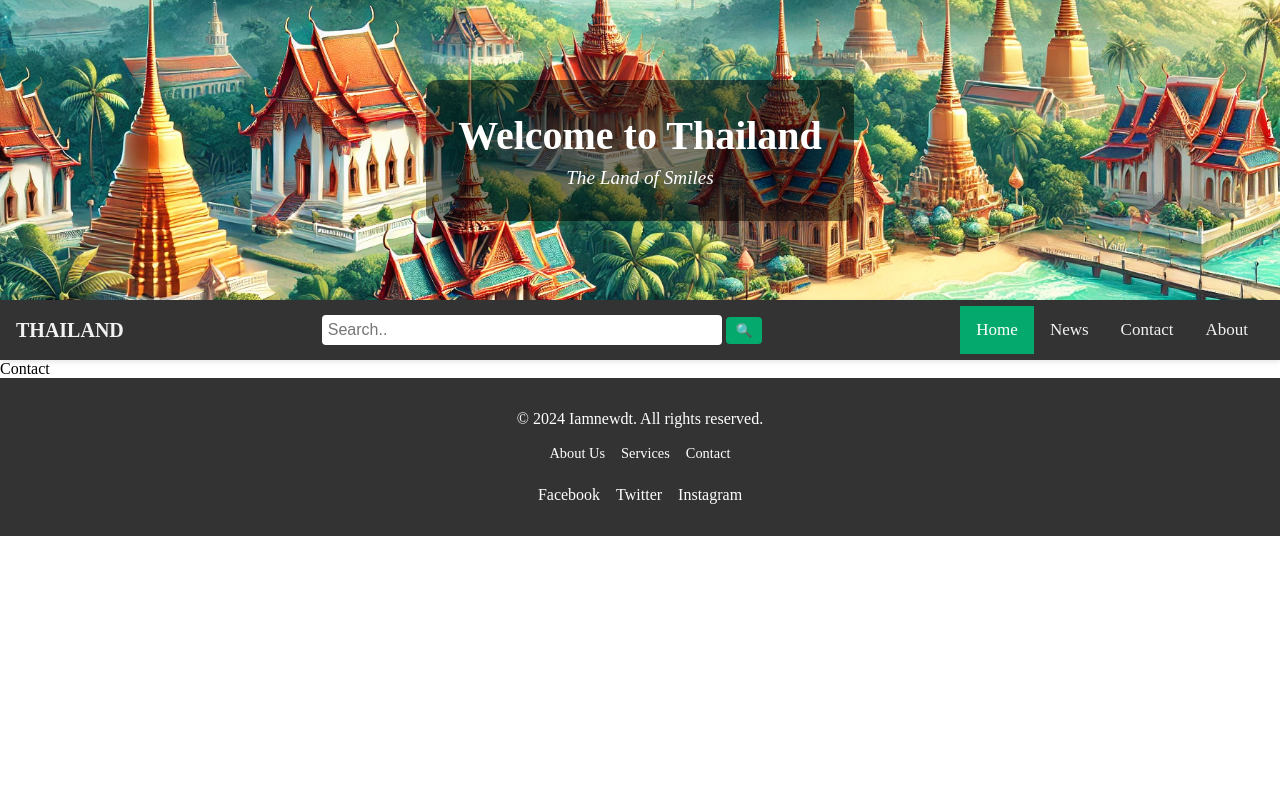
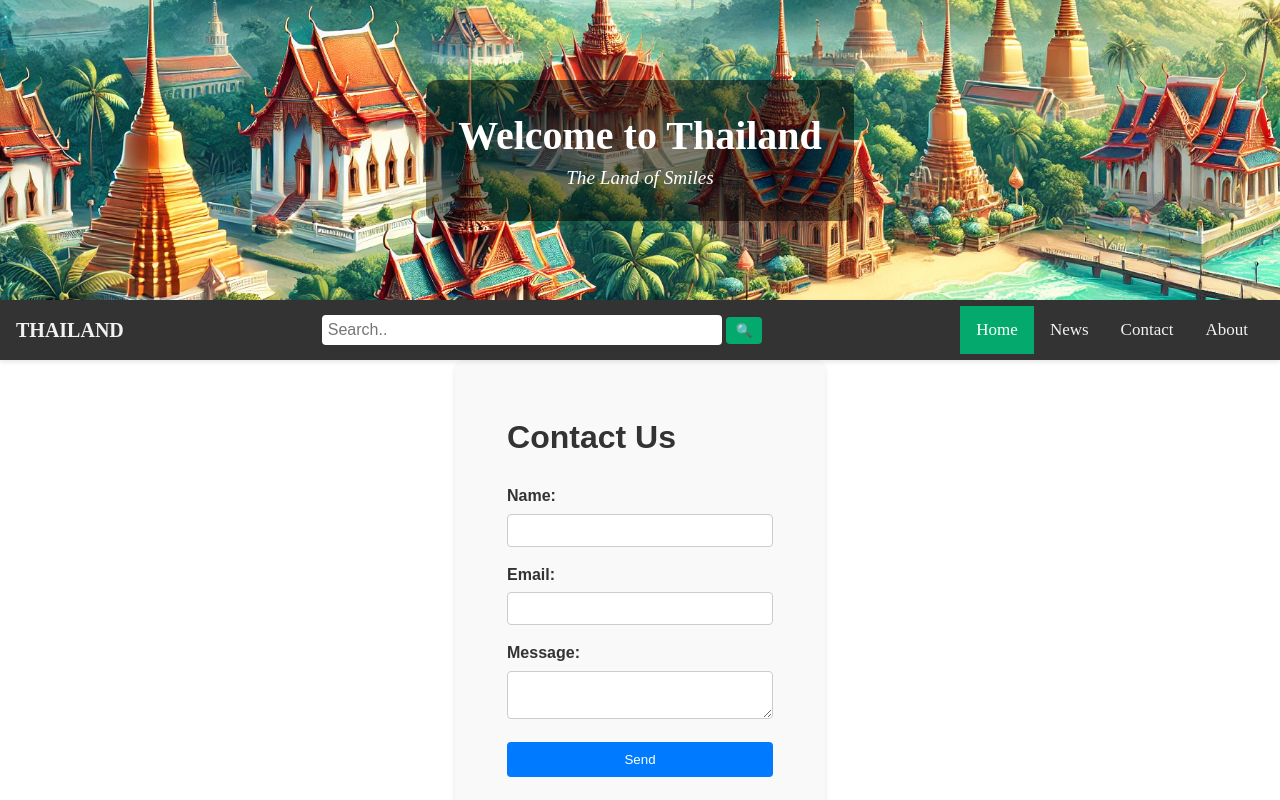
Before and after one commit to iamnewdt/web-tourist-vite, a React (Vite) app: page /Contact in a window 1280 px wide. Shown: the top 800 px of the page. Built offline with nearby package versions, Linux system fonts and the light colour scheme.

Commit message:
01/12/2024 Update contact page and freeze footer

```diff
--- a/src/App.css
+++ b/src/App.css
@@ -93,6 +93,18 @@
   color: #f0a500;
 }
 
+/* Add on freeze footer */
+.App {
+  display: flex;
+  flex-direction: column;
+  min-height: 100vh; /* add just height viewport */
+}
+
+main {
+  flex: 1;
+  padding: 2rem;
+  background-color: #f9f9f9; /* Add space main content */
+}
 
 /* Main About */
 main {
@@ -277,3 +289,56 @@
   padding-left: 15px;
   margin: 20px 0;
 }
+
+/* Contact.css */
+
+.contact-container {
+  max-width: 600px;
+  margin: 0 auto;
+  padding: 20px;
+}
+
+.contact-container h1 {
+  font-size: 2rem;
+  margin-bottom: 20px;
+}
+
+.contact-container form {
+  display: flex;
+  flex-direction: column;
+}
+
+.contact-container .form-group {
+  margin-bottom: 15px;
+}
+
+.contact-container label {
+  font-weight: bold;
+}
+
+.contact-container input,
+.contact-container textarea {
+  width: 100%;
+  padding: 8px;
+  margin-top: 5px;
+  border: 1px solid #ccc;
+  border-radius: 4px;
+}
+
+.contact-container button {
+  background-color: #007BFF;
+  color: #fff;
+  padding: 10px 20px;
+  border: none;
+  cursor: pointer;
+  border-radius: 4px;
+}
+
+.contact-container button:hover {
+  background-color: #0056b3;
+}
+
+.contact-container .status {
+  margin-top: 15px;
+  font-size: 1.1rem;
+}
--- a/src/App.jsx
+++ b/src/App.jsx
@@ -1,4 +1,3 @@
-import { useState } from 'react';
 import { BrowserRouter, Routes, Route } from 'react-router-dom';
 import './App.css';
 import Nav from './components/Nav';
@@ -9,26 +8,21 @@
 import Contact from './page/Contact';
 import About from './page/About'
 
-// Combine both functions into one App function
+/* Combine both functions into one App function*/
 export default function App() {
-  const [count, setCount] = useState(0);
-
   return (
     <BrowserRouter>
-      <div className='App'>
-        {/* Common layout components */}
+      <div className="App">
         <Header />
         <Nav />
-
-        {/* Routing setup */}
+        <main>
           <Routes>
             <Route path="Home" element={<Home />} />
             <Route path="News" element={<News />} />
             <Route path="Contact" element={<Contact />} />
             <Route path="About" element={<About />} />
           </Routes>
-
-        {/* Footer is displayed on all routes */}
+        </main>
         <Footer />
       </div>
     </BrowserRouter>
--- a/src/page/Contact.jsx
+++ b/src/page/Contact.jsx
@@ -1,9 +1,83 @@
-import React from 'react'
+import React, { useState } from 'react';
 
 function Contact() {
+  const [formData, setFormData] = useState({
+    name: '',
+    email: '',
+    message: '',
+  });
+
+  const [status, setStatus] = useState(null);
+
+  const handleChange = (e) => {
+    const { name, value } = e.target;
+    setFormData({ ...formData, [name]: value });
+  };
+
+  const handleSubmit = async (e) => {
+    e.preventDefault();
+    setStatus('Sending...');
+
+    // ส่งข้อมูลไปยังเซิร์ฟเวอร์
+    try {
+      const response = await fetch('/api/contact', {
+        method: 'POST',
+        headers: { 'Content-Type': 'application/json' },
+        body: JSON.stringify(formData),
+      });
+
+      if (response.ok) {
+        setStatus('Message sent successfully!');
+        setFormData({ name: '', email: '', message: '' });
+      } else {
+        setStatus('Failed to send message. Please try again later.');
+      }
+    } catch (error) {
+      setStatus('An error occurred. Please try again later.');
+    }
+  };
+
   return (
-    <div>Contact</div>
-  )
+    <div className="contact-container">
+      <h1>Contact Us</h1>
+      <form onSubmit={handleSubmit}>
+        <div className="form-group">
+          <label htmlFor="name">Name:</label>
+          <input
+            type="text"
+            id="name"
+            name="name"
+            value={formData.name}
+            onChange={handleChange}
+            required
+          />
+        </div>
+        <div className="form-group">
+          <label htmlFor="email">Email:</label>
+          <input
+            type="email"
+            id="email"
+            name="email"
+            value={formData.email}
+            onChange={handleChange}
+            required
+          />
+        </div>
+        <div className="form-group">
+          <label htmlFor="message">Message:</label>
+          <textarea
+            id="message"
+            name="message"
+            value={formData.message}
+            onChange={handleChange}
+            required
+          ></textarea>
+        </div>
+        <button type="submit">Send</button>
+      </form>
+      {status && <p className="status">{status}</p>}
+    </div>
+  );
 }
 
-export default Contact
+export default Contact;
```
Also changed, not shown: src/components/Footer.jsx (line endings or trailing spaces). Lines whose indentation alone changed are shown as unchanged.
